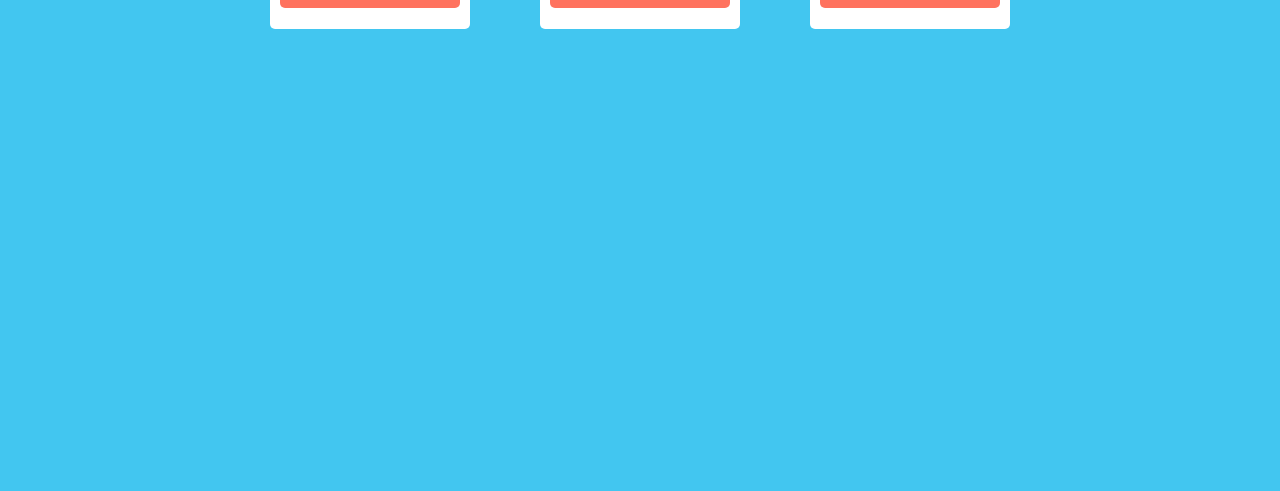
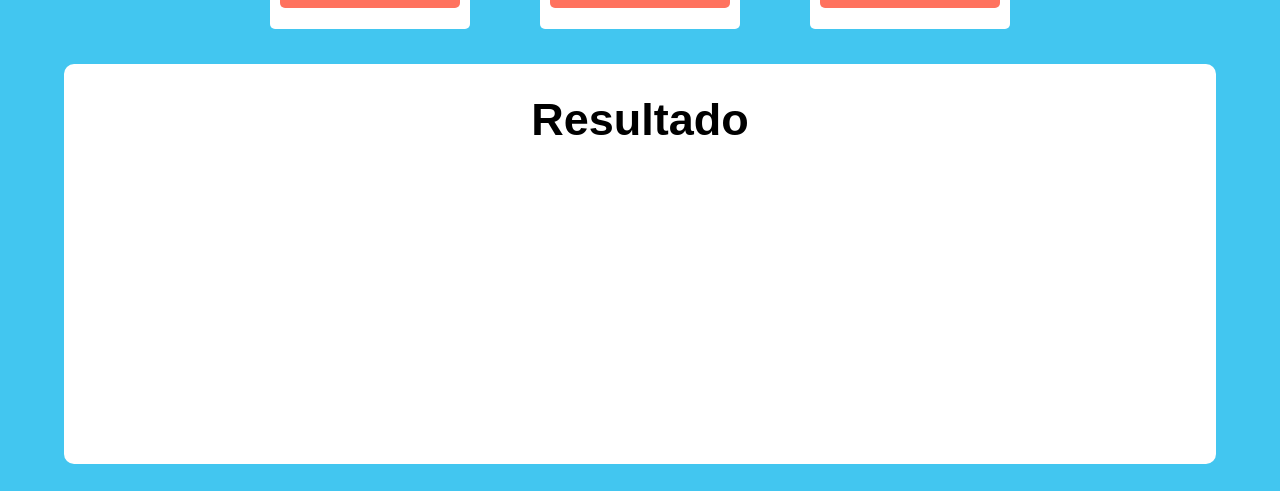
Before and after one commit to edsonlima2506/Eventoge, a React (Create React App) app: page / in a window 1280 px wide. Shown: the part 2352-2843 px from the top of the page. Before the commit the page ends 2416 px from the top, so only its background shows below. Built offline with nearby package versions, Linux system fonts and the light colour scheme.

Commit message:
Adiciona area de resultado

```diff
--- a/src/App.css
+++ b/src/App.css
@@ -150,3 +150,20 @@ form {
 .sectionPratos button:hover {
   background-color: #ff715ed3;
 }
+
+.resultSection {
+  width: 90%;
+  height: 400px;
+  background-color: #fff;
+  margin: auto;
+  margin-bottom: 30px;
+  border-radius: 10px;
+  display: flex;
+  flex-direction: column;
+  align-items: center;
+}
+
+.resultSection h1 {
+  font-size: 45px;
+  margin-top: 30px;
+}
--- a/src/App.js
+++ b/src/App.js
@@ -1,6 +1,7 @@
 import Header from './Components/Header';
 import Form from './Components/Form';
 import Pratos from './Components/Pratos';
+import Result from './Components/Result';
 import pratosInfos from './data';
 import './App.css';
 
@@ -14,6 +15,7 @@ function App() {
         <Pratos image={ prato.imagem } name={ prato.nome }/>
       ) }
       </div>
+      <Result />
     </div>
   );
 }
--- /dev/null
+++ b/src/Components/Result.jsx
@@ -0,0 +1,13 @@
+import React from 'react';
+
+class Result extends React.Component {
+    render() {
+        return (
+            <section className="resultSection">
+                <h1>Resultado</h1>
+            </section>
+        )
+    }
+}
+
+export default Result;
```
